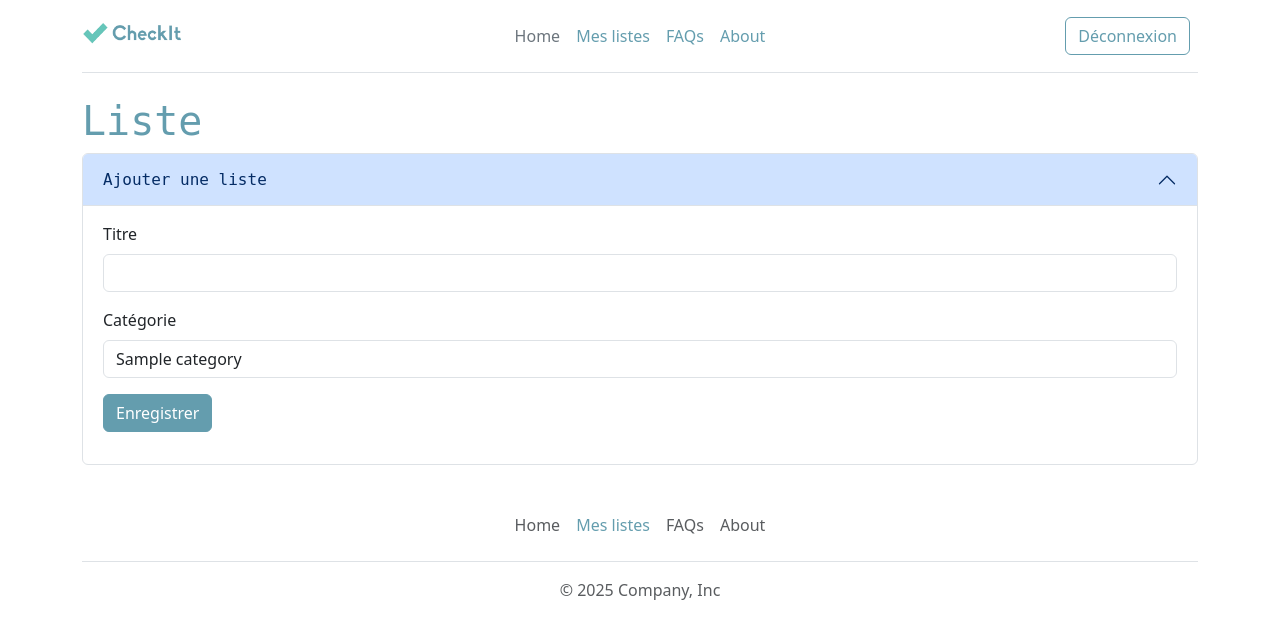
After one commit to yamina-hiziya/CheckIt, a PHP site: page /ajout-modification-liste.php in a window 1280 px wide. The commit adds this page. Shown: the top 639 px of the page. Run offline with PHP 8.4, Linux system fonts and the light colour scheme; the visitor is signed in with stand-in values (Sample User, id 1); tables that the repository leaves empty hold one stand-in row (values such as "Sample post").

Commit message:
ajout insertion et fonction d'enregistrement des listes

```diff
--- /dev/null
+++ b/ajout-modification-liste.php
@@ -0,0 +1,79 @@
+<?php
+require_once __DIR__ . '/templates/header.php';
+require_once 'lib/pdo.php';
+require_once 'lib/category.php';
+require_once 'lib/list.php';
+
+if (!isUserConnected()) {
+    //redirection vers la page de login
+    header('Location: login.php');
+    exit;
+}
+
+$categories = getCategories($pdo);
+
+$errorsList = [];
+
+//le formulaire d'ajout/modif de liste a été envoyé
+if (isset($_POST['saveList'])) {
+    if (!empty($_POST['title'])) {
+        $res = saveList($pdo, $_POST['title'], (int) $_SESSION['user']['id'], (int) $_POST['category_id']);
+        if ($res) {
+            // succès
+            header('Location: ajout-modification-liste.php');
+        } else {
+            // erreur
+            $errorsList[] = "La liste n'a pas pu être enregistrée";
+        }
+    } else {
+        //erreur
+        $errorsList[] = "Le titre est obligatoire";
+    }
+}
+?>
+
+<div class="container col-xxl-8">
+    <h1>Liste</h1>
+    <?php foreach ($errorsList as $error) { ?>
+        <div class="alert alert-danger">
+            <?= $error ?>
+        </div>
+    <?php } ?>
+    <div class="accordion" id="accordionExample">
+        <div class="accordion-item">
+            <h2 class="accordion-header">
+                <button class="accordion-button" type="button" data-bs-toggle="collapse" data-bs-target="#collapseOne" aria-expanded="true" aria-controls="collapseOne">
+                    <?php if (isset($_GET['id'])) { ?>
+                        Modifier la liste
+                    <?php } else { ?>
+                        Ajouter une liste
+                    <?php } ?>
+                </button>
+            </h2>
+            <div id="collapseOne" class="accordion-collapse collapse show" data-bs-parent="#accordionExample">
+                <div class="accordion-body">
+                    <form action="ajout-modification-liste.php" method="post">
+                        <div class="mb-3">
+                            <label for="title" class="form-label">Titre</label>
+                            <input type="text" class="form-control" id="title" name="title">
+                        </div>
+                        <div class="mb-3">
+                            <label for="category_id" class="form-label">Catégorie</label>
+                            <select name="category_id" id="category_id" class="form-control">
+                                <?php foreach ($categories as $category) { ?>
+                                    <option value="<?= $category['id'] ?>"><?= $category['name'] ?></option>
+                                <?php } ?>
+                            </select>
+                        </div>
+                        <div class="mb-3">
+                            <input type="submit" class="btn btn-primary" name="saveList" value="Enregistrer">
+                        </div>
+                    </form>
+                </div>
+            </div>
+        </div>
+    </div>
+</div>
+
+
+<?php require_once __DIR__ . '/templates/footer.php'; ?>
--- /dev/null
+++ b/lib/category.php
@@ -0,0 +1,9 @@
+<?php
+function getCategories(PDO $pdo): array
+{
+    $query = $pdo->prepare("SELECT * FROM category");
+    $query->execute();
+
+
+    return $query->fetchAll(PDO::FETCH_ASSOC);
+}
--- a/lib/list.php
+++ b/lib/list.php
@@ -9,3 +9,27 @@ function getListsByUserId(PDO $pdo, int $userId): array
 
     return $lists;
 }
+
+function saveList(PDO $pdo, string $title, int $user_id, int $categoryId, ?int $id = null): int|bool
+{
+    if ($id) {
+        //UPDATE
+    } else {
+        //INSERT
+        $query = $pdo->prepare("INSERT INTO list (title, user_id, category_id) VALUES (:title, :user_id, :category_id)");
+    }
+    $query->bindValue(':title', $title, PDO::PARAM_STR);
+    $query->bindValue(':user_id', $user_id, PDO::PARAM_INT);
+    $query->bindValue(':category_id', $categoryId, PDO::PARAM_INT);
+
+    $res = $query->execute();
+    if ($res) {
+        if ($id) {
+            return $id;
+        } else {
+            return $pdo->lastInsertId();
+        }
+    } else {
+        return false;
+    }
+}
--- a/lib/session.php
+++ b/lib/session.php
@@ -7,3 +7,8 @@ session_set_cookie_params(
     ]
 );
 session_start();
+
+function isUserConnected(): bool
+{
+    return isset($_SESSION['user']);
+}
--- a/templates/header.php
+++ b/templates/header.php
@@ -30,7 +30,7 @@ require_once __DIR__ . "/../lib/session.php";
                 <li><a href="#" class="nav-link px-2">About</a></li>
             </ul>
             <div class="col-md-3 text-end">
-                <?php if (isset($_SESSION['user'])) {  ?>
+                <?php if (isUserConnected()) {  ?>
                     <a href="logout.php" class="btn btn-outline-primary me-2">Déconnexion</a>
                 <?php } else { ?>
                     <a href="login.php" class="btn btn-outline-primary me-2">Login</a>
```
Also changed, not shown: mes-listes.php (+8 -2 lines).
